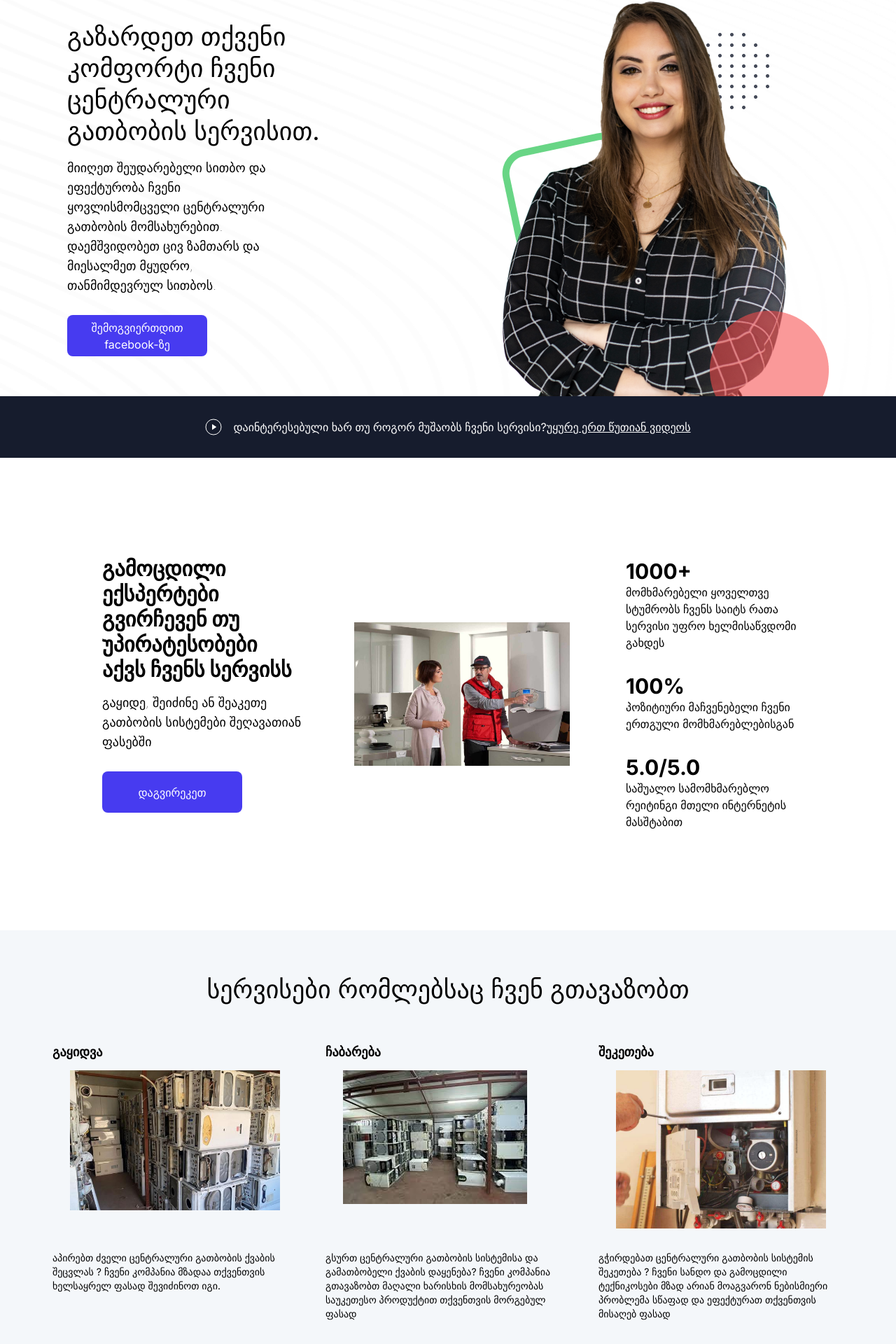
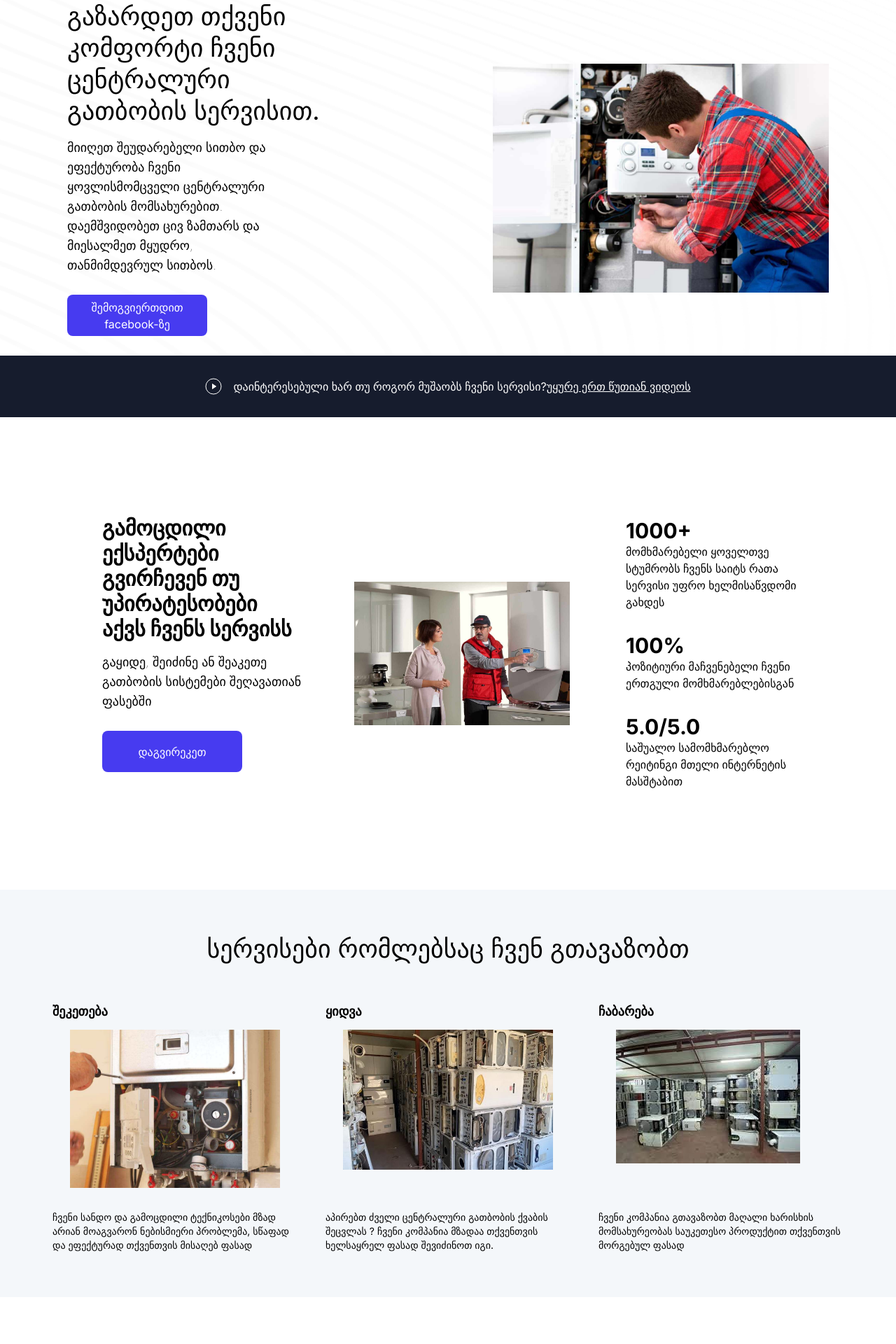
Before and after one commit to MatthewKK01/central-heating-app, a Next.js app: page / in a window 1280 px wide. Shown: the part 99-2019 px from the top of the page at 70% size. After the commit the page ends 1952 px from the top, so only its background shows below. Built offline with nearby package versions, Linux system fonts and the light colour scheme.

Commit message:
finished fully without SEO

```diff
--- a/app/page.tsx
+++ b/app/page.tsx
@@ -1,20 +1,16 @@
-"use client";
 import Image from "next/image";
-import woman from "../public/woman.png";
+import woman from "../public/men.jpg";
 import play from "../public/Icon.svg";
 
-import preview from "../public/preview.png";
 import repair from "../public/repair.jpg";
 import buy from "../public/buy.jpg";
 import sell from "../public/sell.jpg";
 import Link from "next/link";
-import { useState } from "react";
 
 export default function Home() {
-  const [isPhoneActive, setIsPhoneActive] = useState<boolean>(false);
   return (
     <main className="">
-      <section className="hero justify-between max-lg:flex-col items-center flex px-24">
+      <section className="hero justify-between max-lg:flex-col items-center flex md:px-24 max-md:px-10">
         <div className="flex flex-col">
           <h1 className=" text-lg lg:text-4xl lg:w-[60%] lg:leading-tight">
             გაზარდეთ თქვენი კომფორტი ჩვენი ცენტრალური გათბობის სერვისით.
@@ -33,7 +29,10 @@ export default function Home() {
             შემოგვიერთდით facebook-ზე
           </Link>
         </div>
-        <Image src={woman} className="" alt={"Woman in suit"} />
+        <div className="max-md:mb-12">
+          {" "}
+          <Image src={woman} className="" alt={"Woman in suit"} />
+        </div>
       </section>
       <div className="bg-[#161C2D]  gap-4 py-8 w-full flex justify-center items-center max-md:px-12">
         <Image src={play} alt={"Play icon"} />
@@ -99,7 +98,23 @@ export default function Home() {
         <div className="wrapper flex  flex-col md:flex-row items-center  md:items-start justify-between gap-10 max-w-7xl m-auto">
           <div className="card">
             <p className="max-md:text-center md:font-bold text-lg mb-3 ">
-              გაყიდვა
+              შეკეთება
+            </p>
+            <div className="w-[300px] h-[250px]">
+              <Image
+                className="object-contain"
+                src={repair}
+                alt="central heating boiler repair"
+              />
+            </div>
+            <p className="text-sm mt-2">
+              ჩვენი სანდო და გამოცდილი ტექნიკოსები მზად არიან მოაგვარონ
+              ნებისმიერი პრობლემა, სწაფად და ეფექტურად თქვენთვის მისაღებ ფასად
+            </p>
+          </div>
+          <div className="card">
+            <p className="max-md:text-center md:font-bold text-lg mb-3 ">
+              ყიდვა
             </p>
             <div className="w-[300px] h-[250px]">
               <Image
@@ -126,26 +141,8 @@ export default function Home() {
               />
             </div>
             <p className="text-sm mt-2">
-              გსურთ ცენტრალური გათბობის სისტემისა და გამათბობელი ქვაბის
-              დაყენება? ჩვენი კომპანია გთავაზობთ მაღალი ხარისხის მომსახურეობას
-              საუკეთესო პროდუქტით თქვენთვის მორგებულ ფასად
-            </p>
-          </div>
-          <div className="card">
-            <p className="max-md:text-center md:font-bold text-lg mb-3 ">
-              შეკეთება
-            </p>
-            <div className="w-[300px] h-[250px]">
-              <Image
-                className="object-contain"
-                src={repair}
-                alt="central heating boiler repair"
-              />
-            </div>
-            <p className="text-sm mt-2">
-              გჭირდებათ ცენტრალური გათბობის სისტემის შეკეთება ? ჩვენი სანდო და
-              გამოცდილი ტექნიკოსები მზად არიან მოაგვარონ ნებისმიერი პრობლემა
-              სწაფად და ეფექტურათ თქვენთვის მისაღებ ფასად
+              ჩვენი კომპანია გთავაზობთ მაღალი ხარისხის მომსახურეობას საუკეთესო
+              პროდუქტით თქვენთვის მორგებულ ფასად
             </p>
           </div>
         </div>
```
Also changed, not shown: public/men.jpg (added).
